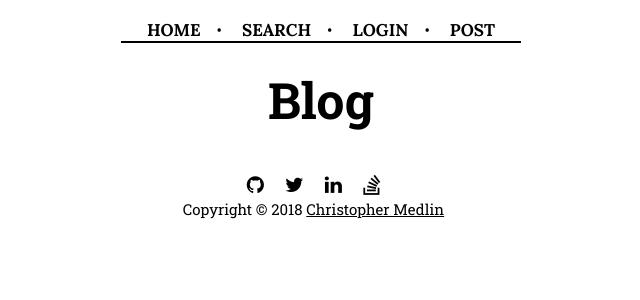
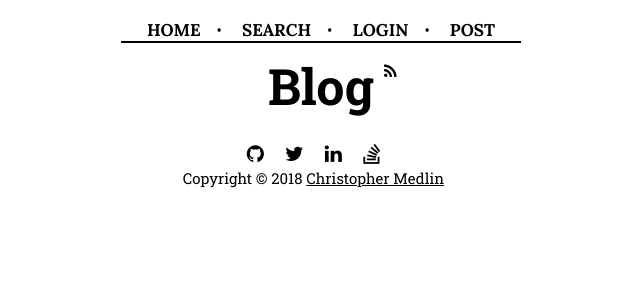
Before and after one commit to christopherjmedlin/blog, a Flask app: page / in a window 1280 px wide. Shown: the top 300 px of the page, without its empty margins (319-959 px from the left). Run offline with Flask 2, Linux system fonts and the light colour scheme; data that the repository does not hold is empty; some libraries are stand-ins or nearby versions.

Commit message:
Add link to RSS feed

```diff
--- a/blog/static/style/index.css
+++ b/blog/static/style/index.css
@@ -4,4 +4,18 @@
 
 h1 {
     font-size: 50px;
+    display: inline;
+    margin-top: 25px;
 }
+
+.fa-rss {
+    position: absolute;
+    top: 10px;
+    font-size: 10px;
+    margin-left: 10px;
+}
+
+#header {
+    position: relative;
+    margin-top: 20px;
+}
--- a/blog/templates/index.html
+++ b/blog/templates/index.html
@@ -7,7 +7,12 @@
 {% endblock %}
 
 {% block content %}
-<h1>{{ blog_title }}</h1>
+<div id="header">
+    <h1>{{ blog_title }}</h1>
+    <a href="/rss/rss.xml">
+        <i class="fa fa-rss" aria-hidden="true"></i>
+    </a>
+</div>
 <div class="main-content">
     <div class="posts">
         {% include 'include/posts-list.html' %}
```
